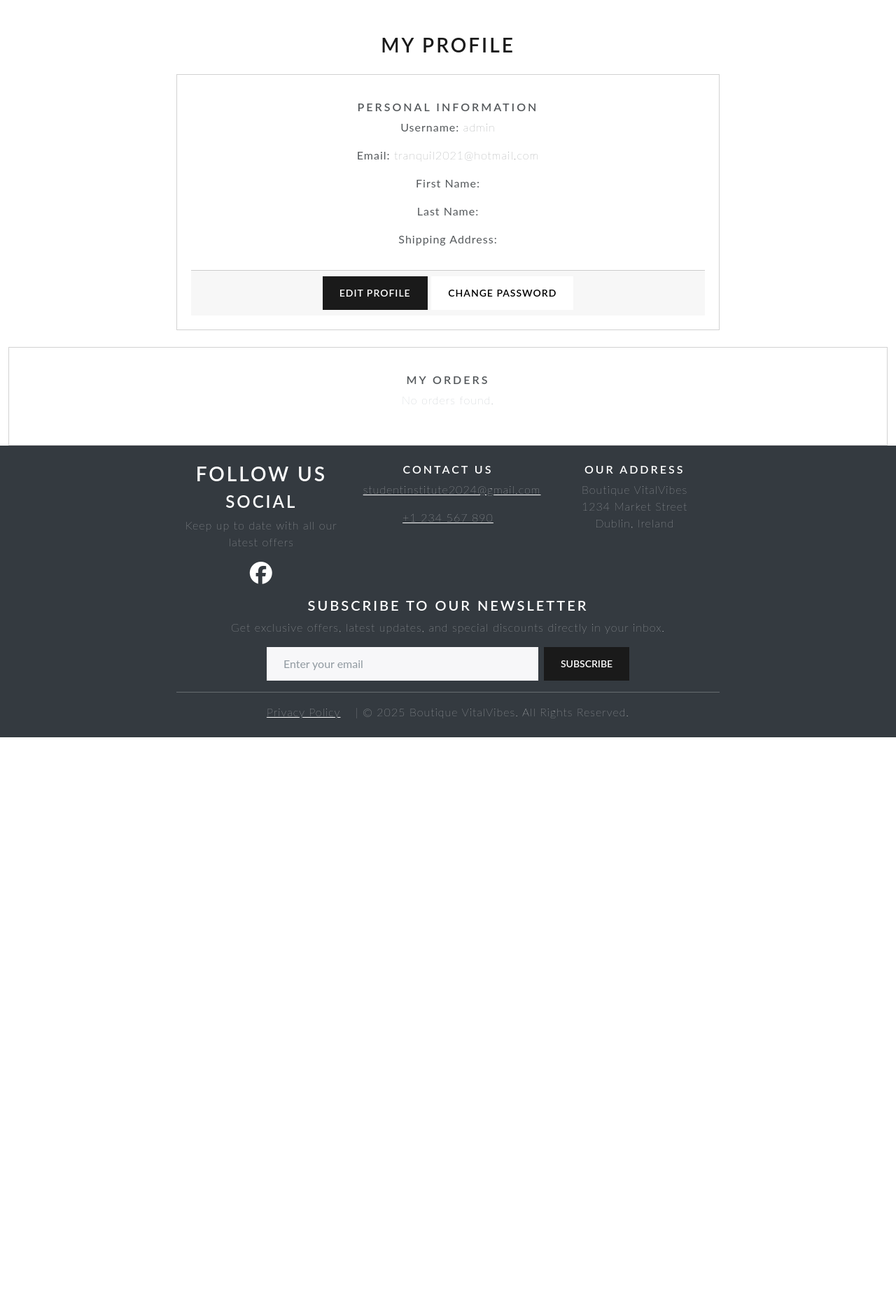
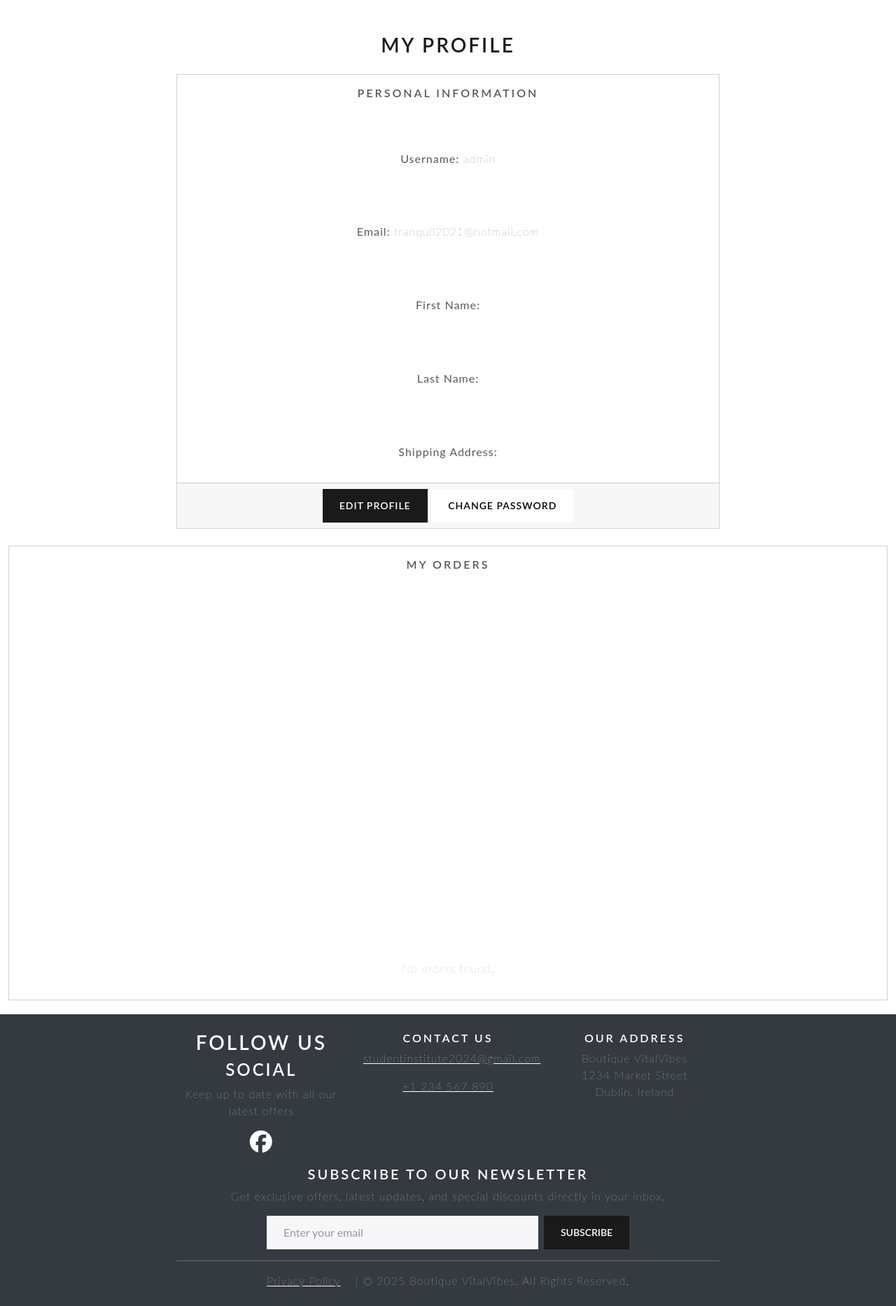
Before and after one commit to BadrAlioui/boutique_shop, a Django app: page /auth/profile/ in a window 1280 px wide. Shown: the part 96-1963 px from the top of the page at 70% size. Run offline with Django 5.2, Linux system fonts and the light colour scheme; a user stored in the database is signed in; data comes from the database, SQL or seed files in the repository; some libraries are stand-ins or nearby versions.

Commit message:
changes the style of card

```diff
--- a/static/css/styles.css
+++ b/static/css/styles.css
@@ -106,13 +106,12 @@ body {
 /* Card  */
 
 .card {
-    height: auto;
-    overflow: hidden;
-    max-width: 100%;
-    padding: 20px;
+    height: 650px; /* Fixe une hauteur uniforme pour toutes les cartes */
+    display: flex;
+    flex-direction: column;
+    justify-content: space-between; /* Répartit le contenu verticalement */
+    margin-bottom: 20px;
 }
-
-
 
 .card-body {
     flex-grow: 1; /* Permet au contenu de remplir l'espace disponible */
```
